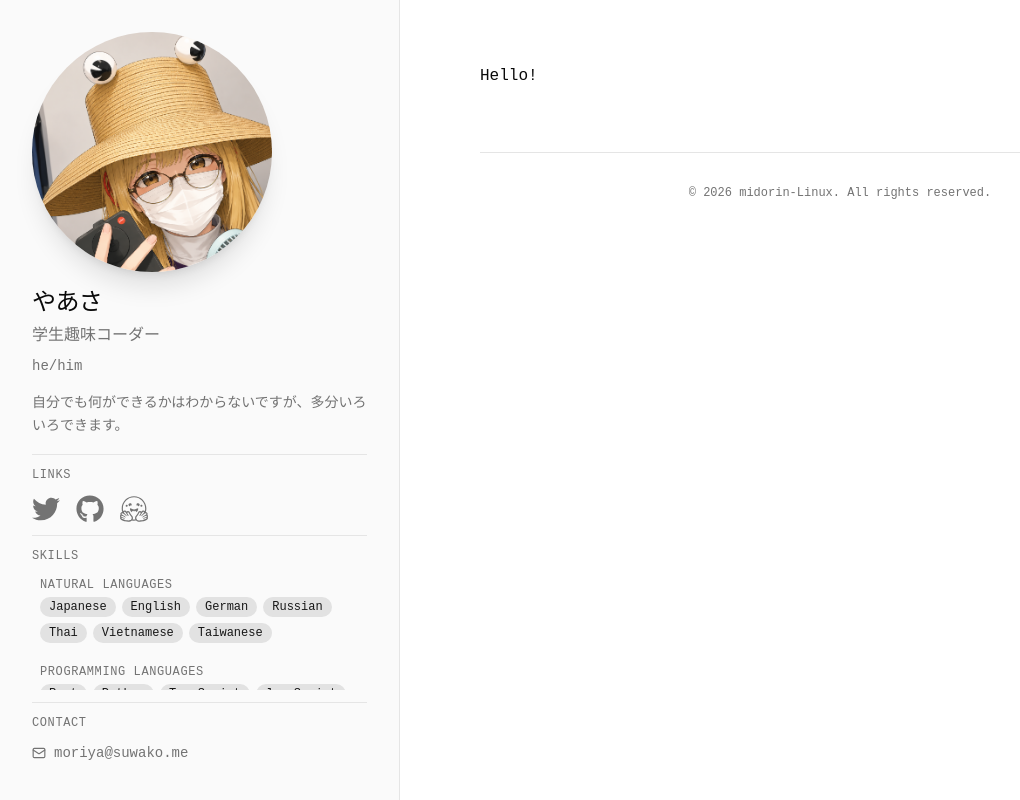
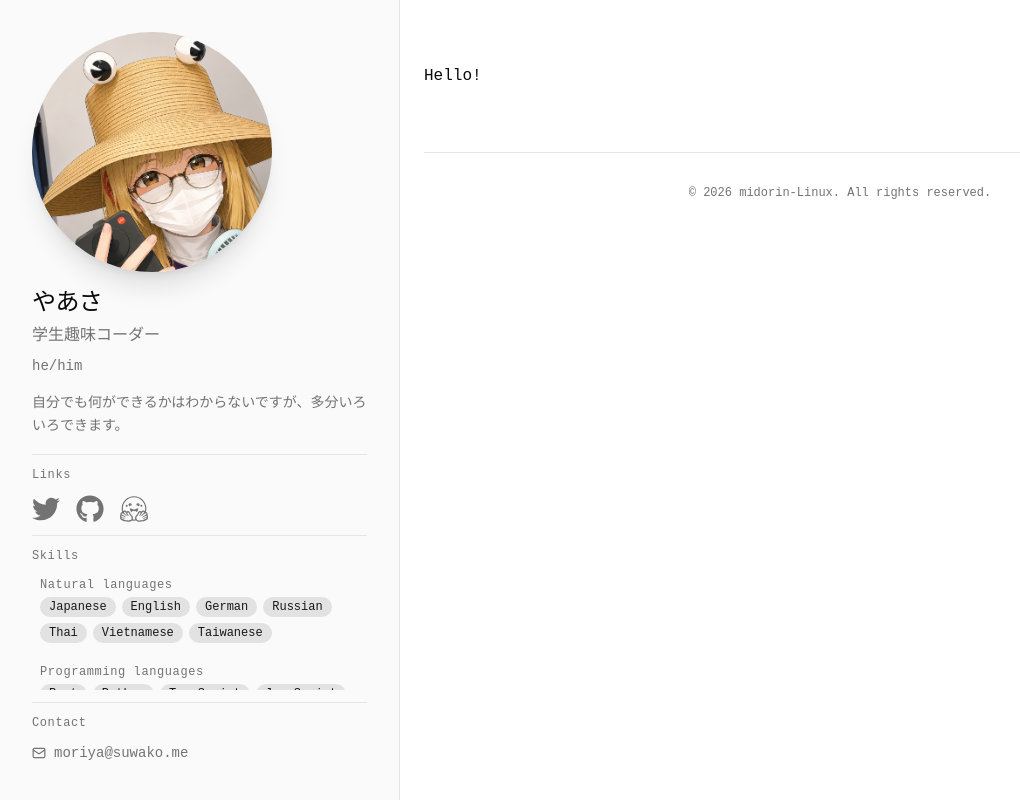
Before and after one commit to midorin-Linux/www, a React (Vite) app: page / in a window 1280 px wide. Shown: the whole page, without its empty margins (0-1020 px from the left). Built offline with nearby package versions, Linux system fonts and the light colour scheme.

Commit message:
Increase max width of main content area and adjust font styles in profile sidebar for consistency

```diff
--- a/src/App.tsx
+++ b/src/App.tsx
@@ -8,7 +8,7 @@ export function App() {
       </div>
 
       <main className="min-w-0 flex-1">
-        <div className="mx-auto max-w-3xl space-y-16 px-6 py-16">
+        <div className="mx-auto max-w-6xl space-y-16 px-6 py-16">
           <h1>Hello!</h1>
 
           <footer className="border-t pt-8">
--- a/src/components/profile-sidebar.tsx
+++ b/src/components/profile-sidebar.tsx
@@ -76,7 +76,7 @@ function SkillCategory({ title, tooltip, items }: SkillCategoryProps) {
     <div>
       <Tooltip>
         <TooltipTrigger>
-          <h3 className="mb-1 text-xs font-normal tracking-wider text-muted-foreground uppercase">
+          <h3 className="mb-1 text-xs font-normal tracking-wider text-muted-foreground">
             {title}
           </h3>
         </TooltipTrigger>
@@ -210,7 +210,7 @@ export function ProfileSidebar() {
 
       <div className="flex min-h-0 w-full flex-1 scrollbar-thin flex-col gap-3 overflow-y-auto px-4">
         <div>
-          <h2 className="mb-3 text-xs font-medium tracking-wider text-muted-foreground uppercase">
+          <h2 className="mb-3 text-xs font-medium tracking-wider text-muted-foreground">
             Links
           </h2>
           <div className="flex flex-wrap gap-4">
@@ -219,7 +219,7 @@ export function ProfileSidebar() {
         </div>
         <Separator />
         <div>
-          <h2 className="text-xs font-medium tracking-wider text-muted-foreground uppercase">
+          <h2 className="text-xs font-medium tracking-wider text-muted-foreground">
             Skills
           </h2>
           <div className="mt-2 ml-2 flex flex-wrap gap-4">
@@ -233,7 +233,7 @@ export function ProfileSidebar() {
       <div className="mb-4 w-full px-4">
         <Separator />
 
-        <h2 className="mt-3 mb-3 text-xs font-medium tracking-wider text-muted-foreground uppercase">
+        <h2 className="mt-3 mb-3 text-xs font-medium tracking-wider text-muted-foreground">
           Contact
         </h2>
         <a
```
